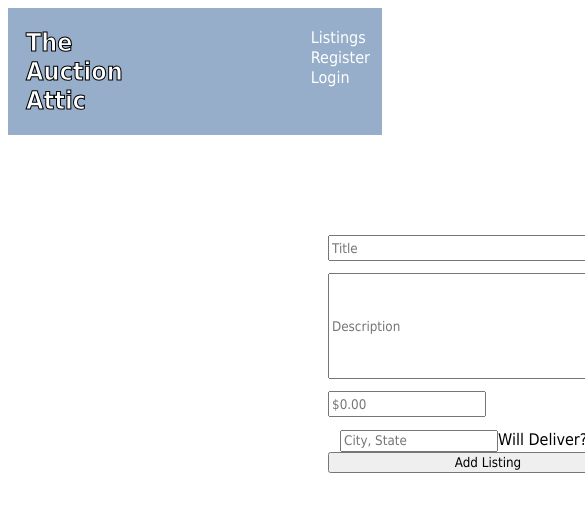
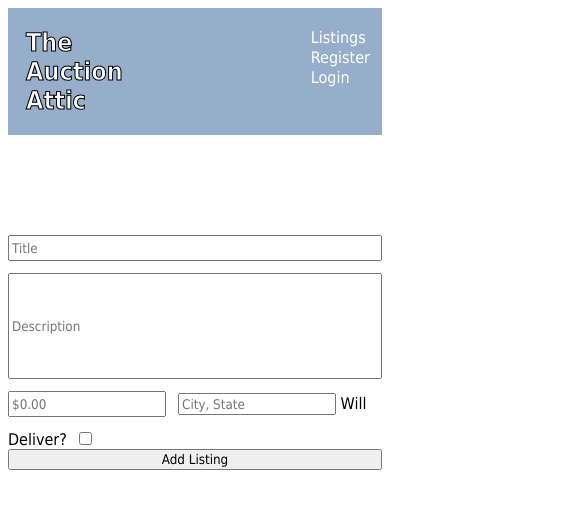
Before and after one commit to Ekfman/Auction-Attic, a React (Create React App) app in the folder Craigslist-lite/: page /addListing in a window 390 px wide. Shown: the top 512 px of the page, 585 px wide, since content can reach past the window. Built offline with nearby package versions, Linux system fonts and the light colour scheme; no server answers.

Commit message:
fixed create listing on phone screen, and formatted all components

```diff
--- a/Craigslist-lite/public/styles.css
+++ b/Craigslist-lite/public/styles.css
@@ -12,6 +12,7 @@
         display: flex;
         flex-direction: column;
     }
+
     .listings{
         text-decoration: none;
         color: white;
@@ -63,7 +64,6 @@
         border: none !important;
         padding-right: 12px;
         margin-right: 0px !important;
-
     }
 }
 
@@ -240,9 +240,8 @@
 }
 
 .margin{
-    margin-left:20em;
-    margin-right: 20em;
-    min-width: 320px;
+    display: flex;
+    justify-content: center;
 }
 
 .postHeader{
@@ -337,6 +336,7 @@
 
 .form{
     margin-top: 100px;
+    justify-content: center;
 }
 
 .formInput{
--- a/Craigslist-lite/src/Api.js
+++ b/Craigslist-lite/src/Api.js
@@ -1,4 +1,3 @@
-
 const baseURL = "https://strangers-things.herokuapp.com/api";
 const cohortURL = "/2206-ftb-pt-web-pt";
 
@@ -63,7 +62,7 @@ export const createPostApi = async ({
   price,
   token,
   location,
-  willDeliver
+  willDeliver,
 }) => {
   try {
     const response = await fetch(`${baseURL}${cohortURL}/posts`, {
@@ -78,7 +77,7 @@ export const createPostApi = async ({
           description,
           price,
           location,
-          willDeliver
+          willDeliver,
         },
       }),
     });
@@ -91,13 +90,21 @@ export const createPostApi = async ({
   }
 };
 
-export const EditPostApi = async ({title, description, price, location, willDeliver, token, postId}) => {
-    try{
-        const response = await fetch (`${baseURL}${cohortURL}/posts/${postId}`, {
+export const EditPostApi = async ({
+  title,
+  description,
+  price,
+  location,
+  willDeliver,
+  token,
+  postId,
+}) => {
+  try {
+    const response = await fetch(`${baseURL}${cohortURL}/posts/${postId}`, {
       method: "PATCH",
       headers: {
-                            'Content-Type': 'application/json',
-                            'Authorization': `Bearer ${token}`
+        "Content-Type": "application/json",
+        Authorization: `Bearer ${token}`,
       },
       body: JSON.stringify({
         post: {
@@ -105,29 +112,32 @@ export const EditPostApi = async ({title, description, price, location, willDeli
           description,
           price,
           willDeliver,
-                    location
+          location,
+        },
+      }),
+    });
+    const data = await response.json();
+    return data.data.post;
+  } catch (err) {
+    console.error(err);
   }
-            })
-        });
-        const data = await response.json()
-        return data.data.post
-        } catch (err) {
-    console.error(err)
-}
-}
+};
 
 export const deletePostApi = async ({ token, deletedPostId }) => {
   try {
-    const response = await fetch(`${baseURL}${cohortURL}/posts/${deletedPostId}`, {
+    const response = await fetch(
+      `${baseURL}${cohortURL}/posts/${deletedPostId}`,
+      {
         method: "DELETE",
         headers: {
           "Content-Type": "application/json",
           Authorization: `Bearer ${token}`,
         },
-    });
+      }
+    );
     const data = await response.json();
-    if(!response.ok){
-        throw data.error.message
+    if (!response.ok) {
+      throw data.error.message;
     }
     return data;
   } catch (err) {
@@ -135,9 +145,11 @@ export const deletePostApi = async ({ token, deletedPostId }) => {
   }
 };
 
-export const messageApi = async ({postId, token, message}) => {
+export const messageApi = async ({ postId, token, message }) => {
   try {
-    const response = await fetch(`${baseURL}${cohortURL}/posts/${postId}/messages`, {
+    const response = await fetch(
+      `${baseURL}${cohortURL}/posts/${postId}/messages`,
+      {
         method: "POST",
         headers: {
           "Content-Type": "application/json",
@@ -145,7 +157,7 @@ export const messageApi = async ({postId, token, message}) => {
         },
         body: JSON.stringify({
           message: {
-            content: `${message}`
+            content: `${message}`,
           },
         }),
       }
@@ -157,17 +169,17 @@ export const messageApi = async ({postId, token, message}) => {
   }
 };
 
-export const inboxApi = async ({token}) => {
-    try{
+export const inboxApi = async ({ token }) => {
+  try {
     const response = await fetch(`${baseURL}${cohortURL}/users/me`, {
       headers: {
-    'Content-Type': 'application/json',
-    'Authorization': `Bearer ${token}`
+        "Content-Type": "application/json",
+        Authorization: `Bearer ${token}`,
       },
-})
+    });
     const data = await response.json();
     return data;
   } catch (err) {
     console.error(err);
   }
-}
+};
--- a/Craigslist-lite/src/CreatePost.js
+++ b/Craigslist-lite/src/CreatePost.js
@@ -1,8 +1,6 @@
 import { useState } from "react";
 import { createPostApi } from "./Api";
 import { useNavigate } from "react-router";
-
-
 
 const CreatePost = ({
   title,
@@ -15,16 +13,15 @@ const CreatePost = ({
   setPosts,
   location,
   setLocation,
-  token
+  token,
 }) => {
+  const [willDeliver, setWillDeliver] = useState(false);
 
-const [willDeliver, setWillDeliver] = useState(false)
-
-const navigate = useNavigate()
-const handleCheckBox = () => {
-    console.log(willDeliver)
-    setWillDeliver(!willDeliver)
-}
+  const navigate = useNavigate();
+  const handleCheckBox = () => {
+    console.log(willDeliver);
+    setWillDeliver(!willDeliver);
+  };
   const submitHandler = async (e) => {
     e.preventDefault();
     try {
@@ -34,10 +31,10 @@ const handleCheckBox = () => {
         price,
         location,
         token,
-        willDeliver
+        willDeliver,
       });
       setPosts([newPost, ...posts]);
-      navigate("/myListings")
+      navigate("/myListings");
     } catch (err) {
       console.error(err);
     }
@@ -74,8 +71,13 @@ const handleCheckBox = () => {
             placeholder="City, State"
             required
           ></input>
-          <label>Will Deliver?</label>
-          <input className="checkbox" type="checkbox" checked={willDeliver} onChange={handleCheckBox}></input>
+          <label> Will Deliver?</label>
+          <input
+            className="checkbox"
+            type="checkbox"
+            checked={willDeliver}
+            onChange={handleCheckBox}
+          ></input>
         </div>
         <button>Add Listing</button>
       </form>
--- a/Craigslist-lite/src/EditPost.js
+++ b/Craigslist-lite/src/EditPost.js
@@ -1,9 +1,7 @@
-import { useState } from "react"
-import { EditPostApi } from "./Api"
+import { useState } from "react";
+import { EditPostApi } from "./Api";
 
-
-const EditPost = ({post, postId, token, handlePostUpdate, setPosts}) => {
-
+const EditPost = ({ post, postId, token, handlePostUpdate, setPosts }) => {
   const [title, setTitle] = useState(post.title);
   const [description, setDescription] = useState(post.description);
   const [price, setPrice] = useState(post.price);
@@ -11,25 +9,34 @@ const EditPost = ({post, postId, token, handlePostUpdate, setPosts}) => {
   const [willDeliver, setWillDeliver] = useState(post.willDeliver);
 
   const submitHandler = async (e) => {
-        e.preventDefault()
-        try{
-            const updatedPost = await EditPostApi({willDeliver, location, title, description, price, token, postId})
-           console.log(updatedPost)
-            handlePostUpdate()
-            setPosts( prev => prev.map(post => {
-                if(post._id === postId){
-                    return updatedPost
+    e.preventDefault();
+    try {
+      const updatedPost = await EditPostApi({
+        willDeliver,
+        location,
+        title,
+        description,
+        price,
+        token,
+        postId,
+      });
+      console.log(updatedPost);
+      handlePostUpdate();
+      setPosts((prev) =>
+        prev.map((post) => {
+          if (post._id === postId) {
+            return updatedPost;
           } else {
             return post;
           }
-            }))
+        })
+      );
     } catch (err) {
-        console.error(err)
+      console.error(err);
     }
-}
+  };
 
-
-    return(
+  return (
     <div className="editForm">
       <form className="form" onSubmit={submitHandler}>
         <input
@@ -61,13 +68,17 @@ const EditPost = ({post, postId, token, handlePostUpdate, setPosts}) => {
             value={location}
             required
           ></input>
-            <label>Will Deliver?</label>
-            <input className="checkbox" type="checkbox" onChange={e => setWillDeliver(e.target.value)}></input>
+          <label> Will Deliver?</label>
+          <input
+            className="checkbox"
+            type="checkbox"
+            onChange={(e) => setWillDeliver(e.target.value)}
+          ></input>
         </div>
         <button>Update Listing</button>
       </form>
     </div>
-    )
-}
+  );
+};
 
-export default EditPost
+export default EditPost;
--- a/Craigslist-lite/src/MyListings.js
+++ b/Craigslist-lite/src/MyListings.js
@@ -1,9 +1,18 @@
 import { useState, useEffect } from "react";
 import EditPost from "./EditPost";
 
-
-const MyListings = ({token, setDescription, setTitle, setPrice, setLocation, setPosts, posts,
-  setWillDeliver, willDeliver, deleteHandler}) => {
+const MyListings = ({
+  token,
+  setDescription,
+  setTitle,
+  setPrice,
+  setLocation,
+  setPosts,
+  posts,
+  setWillDeliver,
+  willDeliver,
+  deleteHandler,
+}) => {
   const [editFormDisplay, setEditFormDisplay] = useState(false);
 
   const handleEditButton = () => {
@@ -12,9 +21,7 @@ const MyListings = ({token, setDescription, setTitle, setPrice, setLocation, set
 
   const handlePostUpdate = () => {
     setEditFormDisplay(false);
-
   };
-
 
   const filteredPosts = posts.filter((post) => post.isAuthor);
 
--- a/Craigslist-lite/src/Post.js
+++ b/Craigslist-lite/src/Post.js
@@ -85,8 +85,7 @@ const Post = ({
               >
                 {messageFormDisplay ? "Cancel" : "Message"}
               </button>
-            ) : null
-            }
+            ) : null}
           </div>
           {post.isAuthor && (
             <button
--- a/Craigslist-lite/src/Posts.js
+++ b/Craigslist-lite/src/Posts.js
@@ -13,7 +13,7 @@ const Posts = ({
   setWillDeliver,
   setPrice,
   setPosts,
-  willDeliver
+  willDeliver,
 }) => {
   const postsMatches = (post) => {
     const textToCheck = (
--- a/Craigslist-lite/src/Register.js
+++ b/Craigslist-lite/src/Register.js
@@ -7,8 +7,6 @@ const Register = ({ setToken }) => {
   const [password, setPassword] = useState("");
   const [confirmPass, setConfirmPass] = useState("");
   const navigate = useNavigate();
-
-
 
   const submitHandler = async (e) => {
     e.preventDefault();
```
Also changed, not shown: Craigslist-lite/src/Login.js (+11 -11 lines), Craigslist-lite/src/MessageForm.js (+20 -16 lines), Craigslist-lite/src/index.js (+4 -6 lines). Lines whose indentation alone changed are shown as unchanged.
